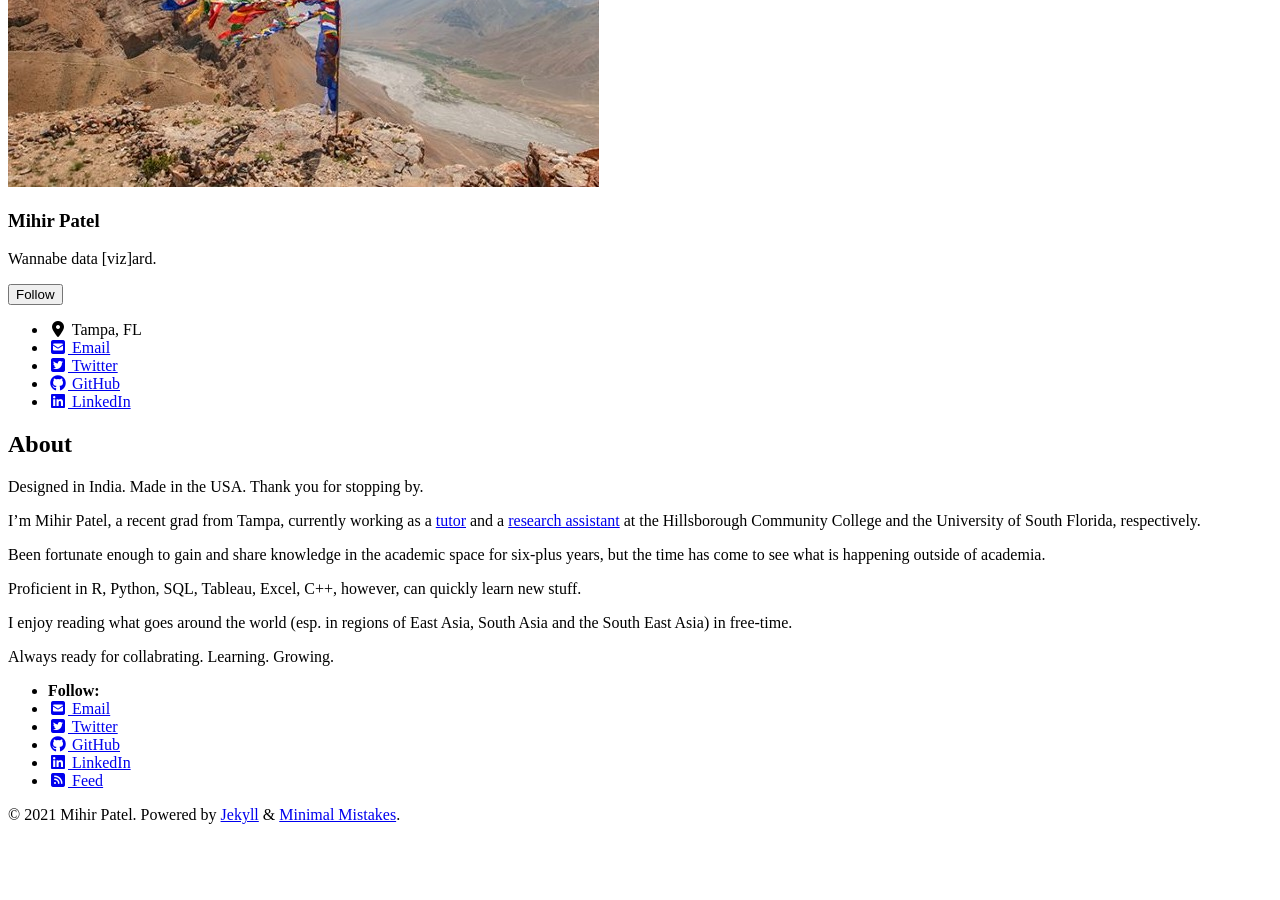
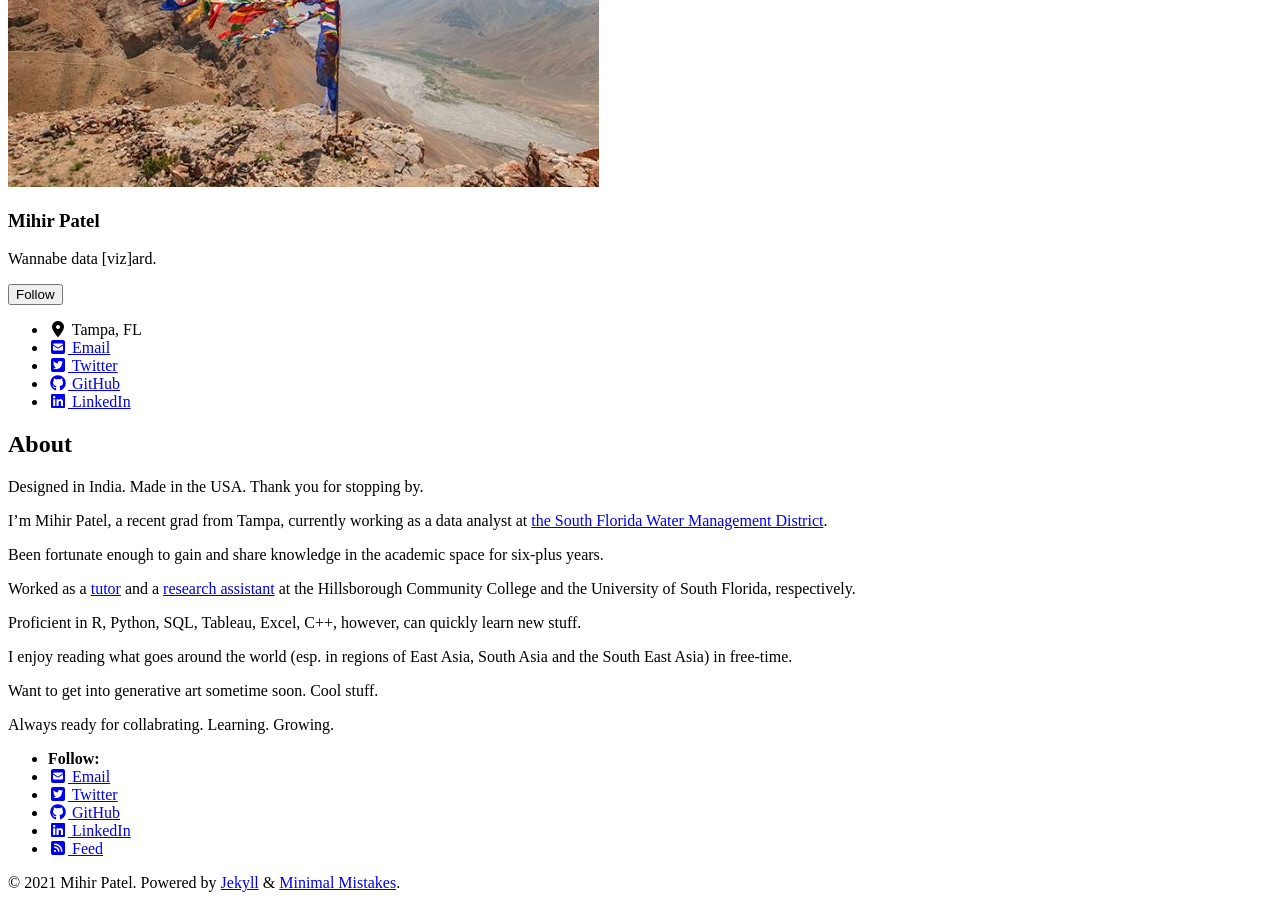
Before and after one commit to mihirp161/mihirp161.github.io, a Jekyll site: the page built from _pages/about.md, in a window 1280 px wide and 900 px high, scrolled down 787 px. Built offline with Jekyll 4.4.1, drawn with Linux system fonts in a browser that asks for light colours; cached includes are drawn as plain includes; nearby versions of some CDN libraries; before the commit the page ends 1619 px from its top, so only the background shows below that.

Commit message:
Update about.md

```diff
--- a/_pages/about.md
+++ b/_pages/about.md
@@ -5,12 +5,16 @@ header:
 ---
 Designed in India. Made in the USA. Thank you for stopping by.
 
-I'm Mihir Patel, a recent grad from Tampa, currently working as a [tutor](https://www.hccfl.edu/support-services/academic-success-centers) and a [research assistant](https://lonihagen.wordpress.com/) at the Hillsborough Community College and the University of South Florida, respectively.
+I'm Mihir Patel, a recent grad from Tampa, currently working as a data analyst at [the South Florida Water Management District](https://www.sfwmd.gov/).
 
-Been fortunate enough to gain and share knowledge in the academic space for six-plus years, but the time has come to see what is happening outside of academia.
+Been fortunate enough to gain and share knowledge in the academic space for six-plus years.
+
+Worked as a [tutor](https://www.hccfl.edu/support-services/academic-success-centers) and a [research assistant](https://lonihagen.wordpress.com/) at the Hillsborough Community College and the University of South Florida, respectively.
 
 Proficient in R, Python, SQL, Tableau, Excel, C++, however, can quickly learn new stuff.
 
 I enjoy reading what goes around the world (esp. in regions of East Asia, South Asia and the South East Asia) in free-time.
 
+Want to get into generative art sometime soon. Cool stuff.
+
 Always ready for collabrating. Learning. Growing.
```
